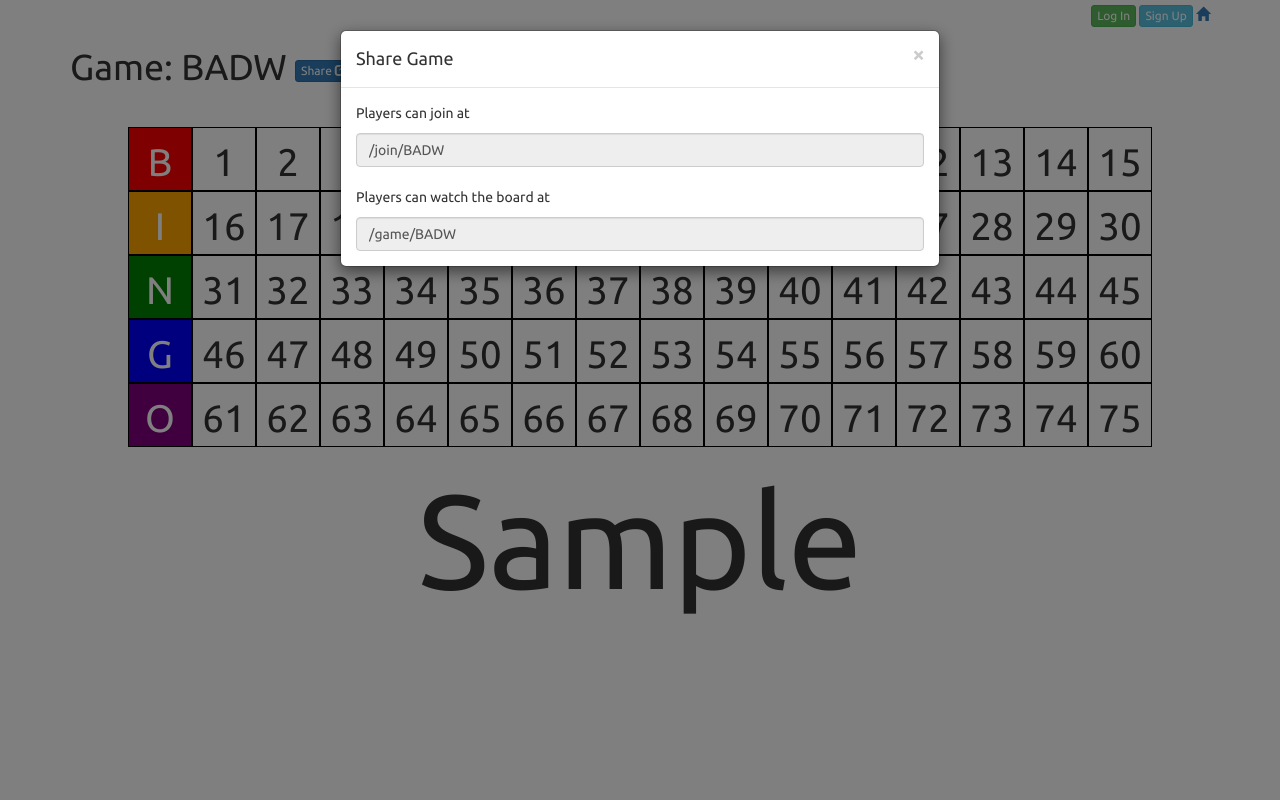
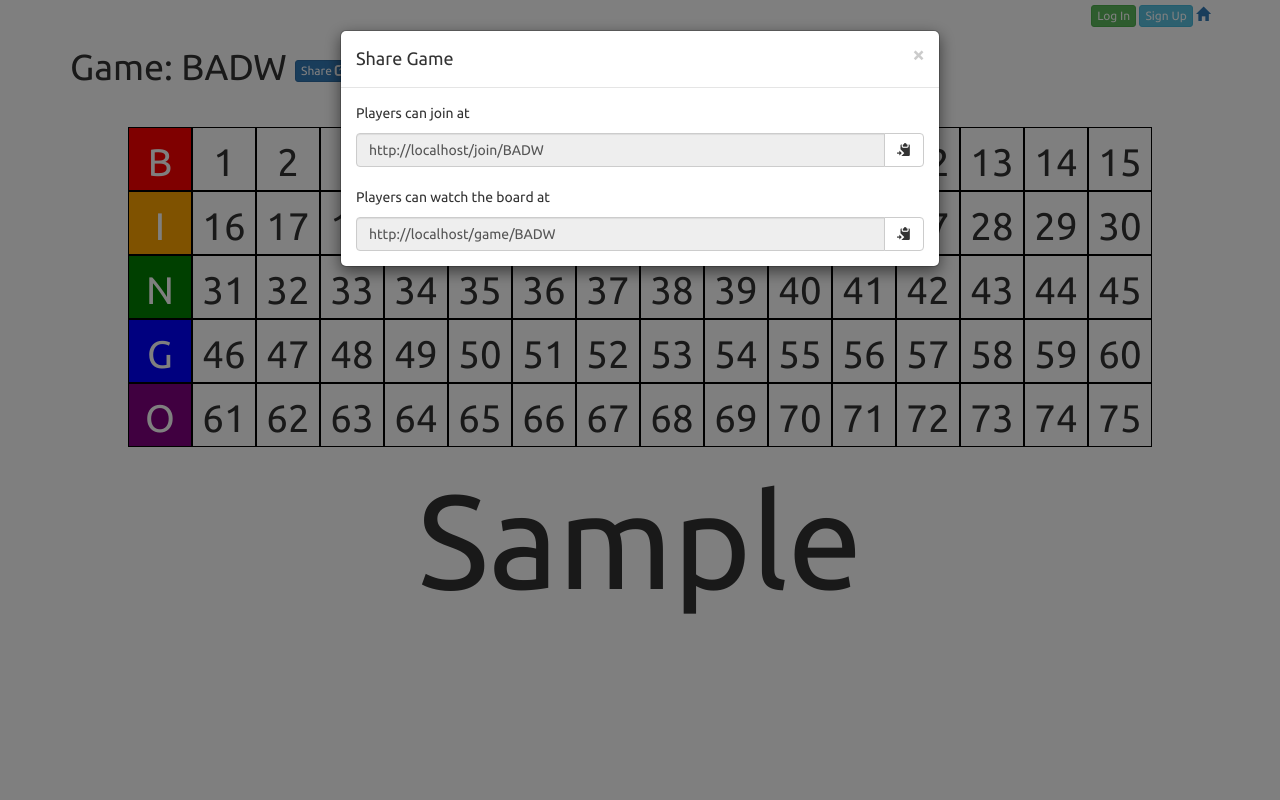
Before and after one commit to PeterEFrancis/bingo-app, a Flask app: a page that uses templates/game.html in a window 1280 px wide, after a click on "Share". Run offline with Flask 2, Linux system fonts and the light colour scheme; tables that the repository leaves empty hold one stand-in row (values such as "Sample post"); parts of the project's set-up code (start-up, migrations or seed data) failed here and were passed over; some libraries are stand-ins or nearby versions.

Commit message:
add copy and fix light

```diff
--- a/templates/card.html
+++ b/templates/card.html
@@ -14,13 +14,13 @@
       {% for col in [0,1,2,3,4] %}
       <td>
         {% if row == 2 and col == 2 %}
-        <div id="{{cardID}}-{{row}}-{{col}}" class="square click-square" value="1">
+        <div id="{{cardID}}-{{row}}-{{col}}" class="square click-square" light="1">
           <h2 class="text-center">
             <p class="free-space text-center">free<br>space</p>
           </h2>
         </div>
         {% else %}
-        <div id="{{cardID}}-{{row}}-{{col}}" class="square click-square" onclick="this.setAttribute('value',1 - Number(this.getAttribute('value')))" value="0">
+        <div id="{{cardID}}-{{row}}-{{col}}" class="square click-square" onclick="this.setAttribute('light',1 - Number(this.getAttribute('light')))" value="0">
           <h2 class="text-center">{{ cardArray[row][col] }}</h2>
         </div>
         {% endif %}
@@ -38,7 +38,7 @@
       Clear
     </button>
     <button id="confirm-{{ cardID }}" type="button" class="btn btn-danger btn-sm" disabled="true"
-            onclick="for(r=0;r<5;r++){for(c=0;c<5;c++){if(r!=2||c!=2){document.getElementById('{{cardID}}-'+r+'-'+c).setAttribute('value','0');}}}this.disabled=true;">
+            onclick="for(r=0;r<5;r++){for(c=0;c<5;c++){if(r!=2||c!=2){document.getElementById('{{cardID}}-'+r+'-'+c).setAttribute('light','0');}}}this.disabled=true;">
       Confirm Clear
     </button>
   </div>
--- a/templates/game.html
+++ b/templates/game.html
@@ -92,16 +92,39 @@
             </div>
             <div class="modal-body">
               Players can join at
-              <input class="form-control" value="/join/{{code}}" style="margin-top:10px;"
-                     onclick="this.select();" readonly></input>
+              <div class="input-group" style="margin-top:10px;">
+                <input id="join-link" class="form-control" value="/join/{{code}}" onclick="this.select();" readonly></input>
+                <span class="input-group-btn">
+                  <button type="button" class="btn btn-default" onclick="copy_link('join-link')">
+                    <span class="glyphicon glyphicon-copy"></span>
+                  </button>
+                </span>
+              </div>
+
               <br>
               Players can watch the board at
-              <input class="form-control"  value="/game/{{code}}" style="margin-top:10px;"
-                     onclick="this.select();" readonly></input>
+              <div class="input-group" style="margin-top:10px;">
+                <input id="game-link" class="form-control" value="/game/{{code}}" onclick="this.select();" readonly></input>
+                <span class="input-group-btn">
+                  <button type="button" class="btn btn-default" onclick="copy_link('game-link')">
+                    <span class="glyphicon glyphicon-copy"></span>
+                  </button>
+                </span>
               </div>
             </div>
           </div>
         </div>
+      </div>
+
+      <script>
+        document.getElementById('join-link').value = window.location.origin + "/join/{{code}}";
+        document.getElementById('game-link').value = window.location.href;
+
+        function copy_link(id) {
+          document.getElementById(id).select();
+          document.execCommand("copy");
+        }
+      </script>
 
     </div>
 
@@ -499,13 +522,13 @@
 
       function deal() {
         const cps = get_checked_players();
-        var players = get_checked_players(cps.length == 0).join(",");
+        if (cps.length != 0) {
           $.ajax({
             url: '/host_access/deal',
             data: {
               'code':'{{ code }}',
               'num_cards':document.getElementById('num-cards').value,
-            'players':players
+              'players':cps
             },
             type: 'POST',
             cache: false,
@@ -516,6 +539,7 @@
               console.log(error);
             }
           });
+        }
       }
 
       function check_for_bingo() {
@@ -571,7 +595,6 @@
 
     </script>
 
-
     {% endif %}
 
 
--- a/templates/join.html
+++ b/templates/join.html
@@ -100,6 +100,9 @@
 
 
     function join() {
+      if (document.getElementById('player').value == "") {
+        document.getElementById('join-error').innerHTML = 'You must enter a name.';
+      } else {
         $.ajax({
           url: '/join_game',
           data: {
@@ -122,6 +125,7 @@
           },
         });
       }
+    }
 
 
 
```
Lines whose indentation alone changed are shown as unchanged.
